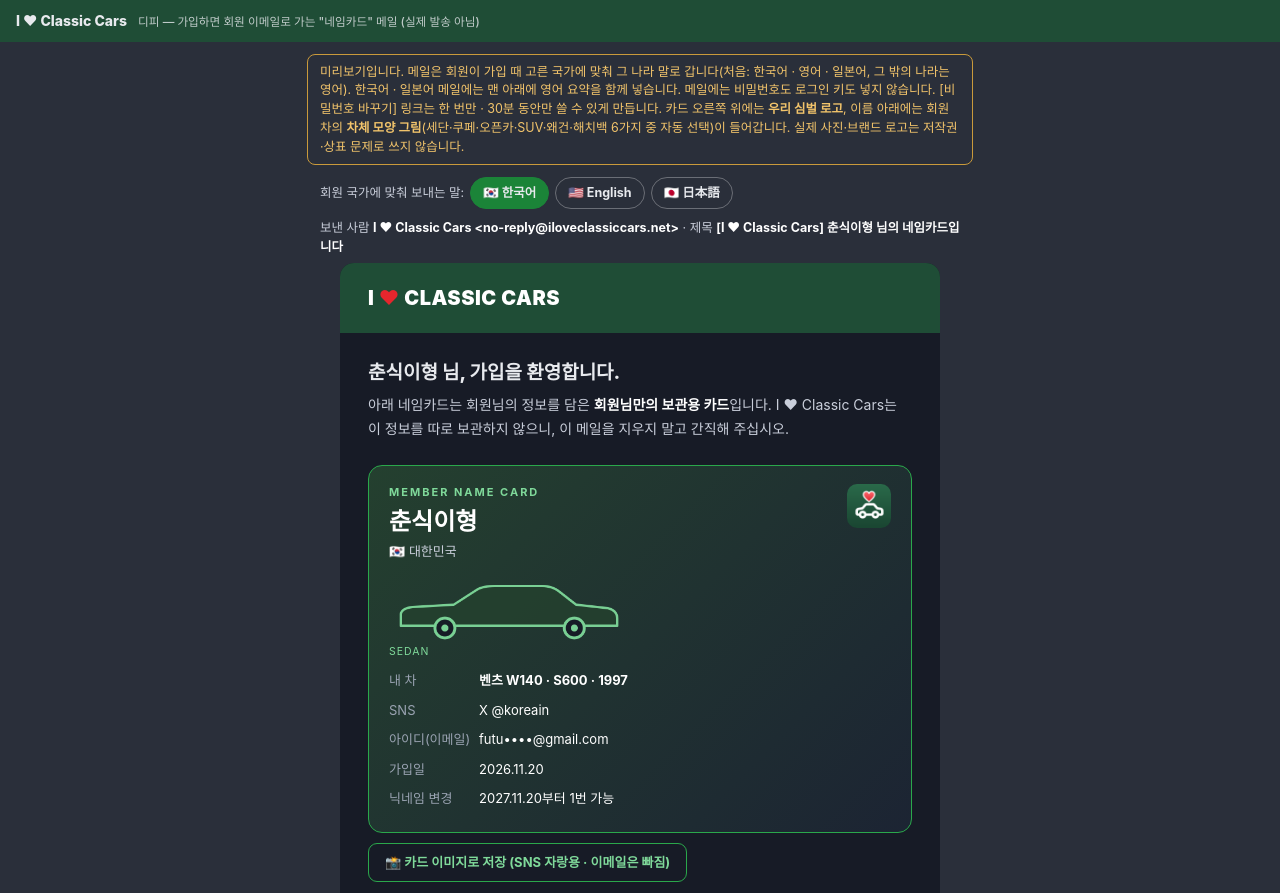
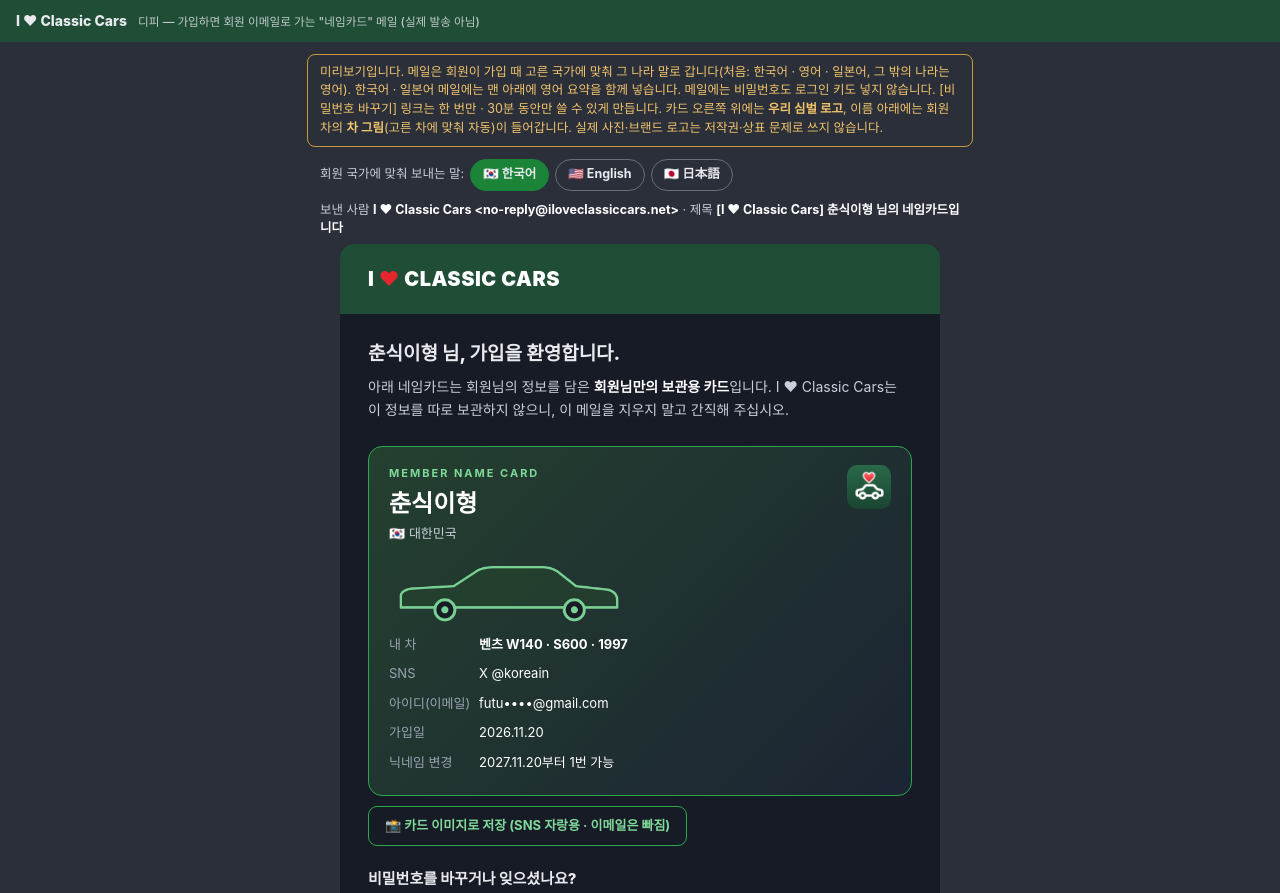
Before and after one commit to iloveclassiccars/iloveclassiccars.net, a plain HTML site: page namecard-dp.html in a window 1280 px wide. Shown: the top 893 px of the page. Drawn offline with Linux system fonts and the light colour scheme.

Commit message:
네임카드: 차체 모양 칸·글자 삭제 (그림은 자동)
Co-Authored-By: Claude Opus 5.5 <noreply@anthropic.com>
Claude-Session: https://claude.ai/code/session_0132Gkhw56YsTDxfG1ZWvzMZ

```diff
--- a/namecard-dp.html
+++ b/namecard-dp.html
@@ -1,7 +1,7 @@
 <!DOCTYPE html><html lang="ko"><head><meta charset="utf-8"><meta name="viewport" content="width=device-width,initial-scale=1"><meta name="robots" content="noindex"><title>디피 — 네임카드 메일 | I ♥ Classic Cars</title>
 <style>body{margin:0;background:#2a2f3a;font:14px/1.5 -apple-system,BlinkMacSystemFont,"Apple SD Gothic Neo","Noto Sans KR",sans-serif;color:#E8EAEE}.bar{background:#1F4D36;padding:10px 16px;font-weight:800}.bar small{font-weight:500;opacity:.8;margin-left:8px}.note{max-width:640px;margin:12px auto;padding:8px 12px;border:1px solid #C99A3B;border-radius:8px;color:#F2C46B;font-size:12.5px}.inbox{max-width:640px;margin:0 auto 6px;font-size:12.5px;color:#C9CEDA;padding:0 4px}.inbox b{color:#fff}.lgs{max-width:640px;margin:0 auto 10px;display:flex;gap:6px;align-items:center;flex-wrap:wrap;font-size:12.5px;color:#C9CEDA;padding:0 4px}.lgs button{height:32px;border-radius:16px;border:1px solid rgba(255,255,255,.3);background:none;color:#E8EAEE;font:inherit;font-weight:700;padding:0 12px;cursor:pointer}.lgs button.on{background:#1B8438;border-color:#1B8438}</style></head><body>
 <div class="bar">I ♥ Classic Cars <small>디피 — 가입하면 회원 이메일로 가는 "네임카드" 메일 (실제 발송 아님)</small></div>
-<div class="note">미리보기입니다. 메일은 회원이 가입 때 고른 국가에 맞춰 그 나라 말로 갑니다(처음: 한국어 · 영어 · 일본어, 그 밖의 나라는 영어). 한국어 · 일본어 메일에는 맨 아래에 영어 요약을 함께 넣습니다. 메일에는 비밀번호도 로그인 키도 넣지 않습니다. [비밀번호 바꾸기] 링크는 한 번만 · 30분 동안만 쓸 수 있게 만듭니다. 카드 오른쪽 위에는 <b>우리 심벌 로고</b>, 이름 아래에는 회원 차의 <b>차체 모양 그림</b>(세단·쿠페·오픈카·SUV·왜건·해치백 6가지 중 자동 선택)이 들어갑니다. 실제 사진·브랜드 로고는 저작권·상표 문제로 쓰지 않습니다.</div>
+<div class="note">미리보기입니다. 메일은 회원이 가입 때 고른 국가에 맞춰 그 나라 말로 갑니다(처음: 한국어 · 영어 · 일본어, 그 밖의 나라는 영어). 한국어 · 일본어 메일에는 맨 아래에 영어 요약을 함께 넣습니다. 메일에는 비밀번호도 로그인 키도 넣지 않습니다. [비밀번호 바꾸기] 링크는 한 번만 · 30분 동안만 쓸 수 있게 만듭니다. 카드 오른쪽 위에는 <b>우리 심벌 로고</b>, 이름 아래에는 회원 차의 <b>차 그림</b>(고른 차에 맞춰 자동)이 들어갑니다. 실제 사진·브랜드 로고는 저작권·상표 문제로 쓰지 않습니다.</div>
 
 <div class="lgs"><span>회원 국가에 맞춰 보내는 말:</span><button data-l="ko" class="on">🇰🇷 한국어</button><button data-l="en">🇺🇸 English</button><button data-l="ja">🇯🇵 日本語</button></div><div class="lv" data-lg="ko"><div class="inbox">보낸 사람 <b>I ♥ Classic Cars &lt;no-reply@iloveclassiccars.net&gt;</b> · 제목 <b>[I ♥ Classic Cars] 춘식이형 님의 네임카드입니다</b></div><!-- ===== 메일 본문 (메일 프로그램용 표 구조 · 인라인 스타일) ===== -->
 <table role="presentation" width="100%" cellpadding="0" cellspacing="0" style="background:#2a2f3a;padding:0 0 32px"><tr><td align="center">
@@ -12,7 +12,7 @@
  <table role="presentation" width="100%" cellpadding="0" cellspacing="0" style="background:linear-gradient(135deg,#24402f,#1c2433);border:1px solid #2AA84B;border-radius:14px">
  <tr><td style="padding:18px 20px 8px"><div style="font-size:11px;letter-spacing:2px;color:#7FD99A;font-weight:700">MEMBER NAME CARD</div><div style="font-size:24px;font-weight:900;color:#fff;margin-top:4px">춘식이형</div><div style="font-size:13px;color:#C9CEDA;margin-top:2px">🇰🇷 대한민국</div></td>
  <td align="right" style="padding:18px 20px 8px;vertical-align:top"><img src="/icons/icon-192.png" width="44" height="44" alt="I ♥ Classic Cars" style="display:block;border-radius:10px;border:0"></td></tr>
- <tr><td colspan="2" style="padding:2px 20px 0"><img src="/img/nc/sedan.png" width="240" alt="" style="display:block;width:240px;max-width:70%;height:auto;border:0;opacity:.95"><div style="font-size:10.5px;color:#7FD99A;letter-spacing:1px;margin-top:2px">SEDAN</div></td></tr>
+ <tr><td colspan="2" style="padding:2px 20px 0"><img src="/img/nc/sedan.png" width="240" alt="" style="display:block;width:240px;max-width:70%;height:auto;border:0;opacity:.95"></td></tr>
  <tr><td colspan="2" style="padding:6px 20px 18px">
   <table role="presentation" width="100%" cellpadding="0" cellspacing="0" style="font-size:13px">
   <tr><td style="color:#9AA3B2;padding:5px 0;width:90px">내 차</td><td style="color:#fff;font-weight:700">벤츠 W140 · S600 · 1997</td></tr>
@@ -36,7 +36,7 @@
  <table role="presentation" width="100%" cellpadding="0" cellspacing="0" style="background:linear-gradient(135deg,#24402f,#1c2433);border:1px solid #2AA84B;border-radius:14px">
  <tr><td style="padding:18px 20px 8px"><div style="font-size:11px;letter-spacing:2px;color:#7FD99A;font-weight:700">MEMBER NAME CARD</div><div style="font-size:24px;font-weight:900;color:#fff;margin-top:4px">춘식이형</div><div style="font-size:13px;color:#C9CEDA;margin-top:2px">🇰🇷 South Korea</div></td>
  <td align="right" style="padding:18px 20px 8px;vertical-align:top"><img src="/icons/icon-192.png" width="44" height="44" alt="I ♥ Classic Cars" style="display:block;border-radius:10px;border:0"></td></tr>
- <tr><td colspan="2" style="padding:2px 20px 0"><img src="/img/nc/sedan.png" width="240" alt="" style="display:block;width:240px;max-width:70%;height:auto;border:0;opacity:.95"><div style="font-size:10.5px;color:#7FD99A;letter-spacing:1px;margin-top:2px">SEDAN</div></td></tr>
+ <tr><td colspan="2" style="padding:2px 20px 0"><img src="/img/nc/sedan.png" width="240" alt="" style="display:block;width:240px;max-width:70%;height:auto;border:0;opacity:.95"></td></tr>
  <tr><td colspan="2" style="padding:6px 20px 18px">
   <table role="presentation" width="100%" cellpadding="0" cellspacing="0" style="font-size:13px">
   <tr><td style="color:#9AA3B2;padding:5px 0;width:90px">My car</td><td style="color:#fff;font-weight:700">Mercedes-Benz W140 · S600 · 1997</td></tr>
@@ -60,7 +60,7 @@
  <table role="presentation" width="100%" cellpadding="0" cellspacing="0" style="background:linear-gradient(135deg,#24402f,#1c2433);border:1px solid #2AA84B;border-radius:14px">
  <tr><td style="padding:18px 20px 8px"><div style="font-size:11px;letter-spacing:2px;color:#7FD99A;font-weight:700">MEMBER NAME CARD</div><div style="font-size:24px;font-weight:900;color:#fff;margin-top:4px">춘식이형</div><div style="font-size:13px;color:#C9CEDA;margin-top:2px">🇰🇷 韓国</div></td>
  <td align="right" style="padding:18px 20px 8px;vertical-align:top"><img src="/icons/icon-192.png" width="44" height="44" alt="I ♥ Classic Cars" style="display:block;border-radius:10px;border:0"></td></tr>
- <tr><td colspan="2" style="padding:2px 20px 0"><img src="/img/nc/sedan.png" width="240" alt="" style="display:block;width:240px;max-width:70%;height:auto;border:0;opacity:.95"><div style="font-size:10.5px;color:#7FD99A;letter-spacing:1px;margin-top:2px">SEDAN</div></td></tr>
+ <tr><td colspan="2" style="padding:2px 20px 0"><img src="/img/nc/sedan.png" width="240" alt="" style="display:block;width:240px;max-width:70%;height:auto;border:0;opacity:.95"></td></tr>
  <tr><td colspan="2" style="padding:6px 20px 18px">
   <table role="presentation" width="100%" cellpadding="0" cellspacing="0" style="font-size:13px">
   <tr><td style="color:#9AA3B2;padding:5px 0;width:90px">愛車</td><td style="color:#fff;font-weight:700">メルセデス・ベンツ W140 · S600 · 1997</td></tr>
```
Also changed, not shown: namecard-make-dp.html (+3 -3 lines).
